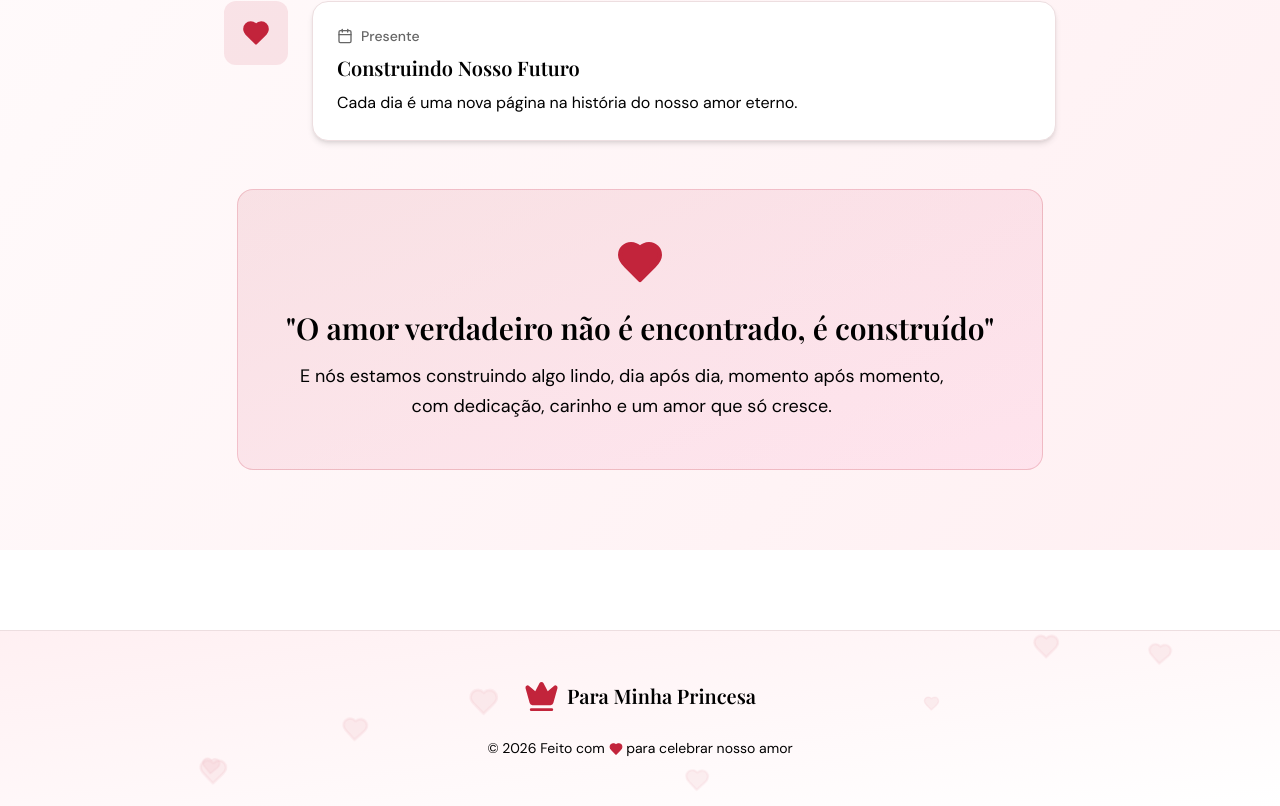
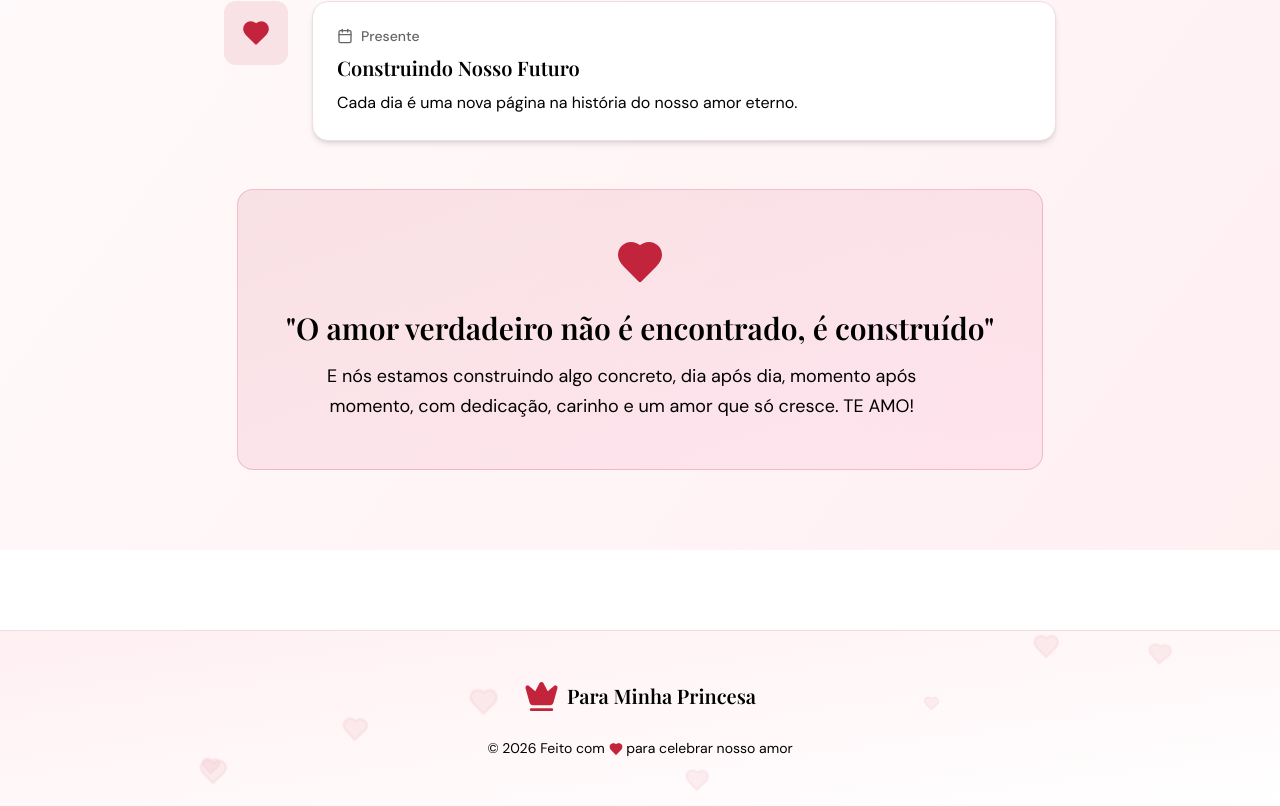
Before and after one commit to ATTXZC/minhavida, a React (Vite) app in the folder web/: page /sobre in a window 1280 px wide. Shown: the part 1720-2526 px from the top of the page. Built offline with nearby package versions, Linux system fonts and the light colour scheme.

Commit message:
feat: update SobreNosPage content with new message
Updated text to emphasize building something concrete with love.

Co-authored-by: Guilherme Melo <105309998+ATTXZC@users.noreply.github.com>

```diff
--- a/web/src/pages/SobreNosPage.jsx
+++ b/web/src/pages/SobreNosPage.jsx
@@ -152,8 +152,8 @@ function SobreNosPage() {
                     "O amor verdadeiro não é encontrado, é construído"
                   </blockquote>
                   <p className="text-lg leading-relaxed max-w-2xl">
-                    E nós estamos construindo algo lindo, dia após dia, momento após momento,
-                    com dedicação, carinho e um amor que só cresce.
+                    E nós estamos construindo algo concreto, dia após dia, momento após momento,
+                    com dedicação, carinho e um amor que só cresce. TE AMO!
                   </p>
                 </div>
               </motion.div>
```
